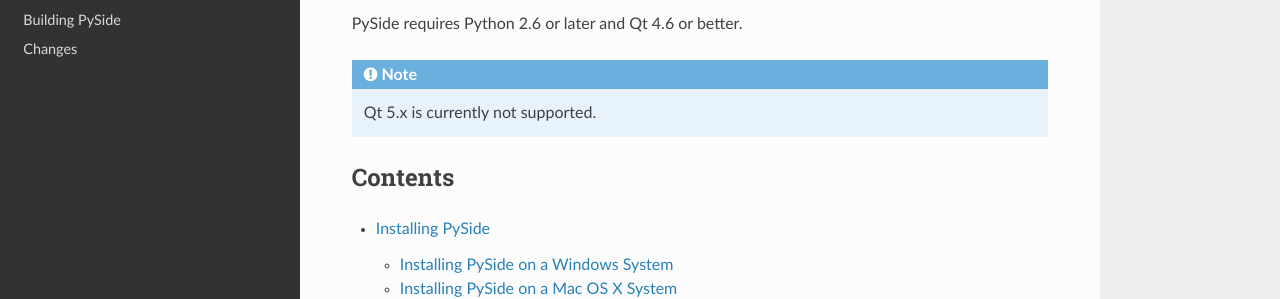
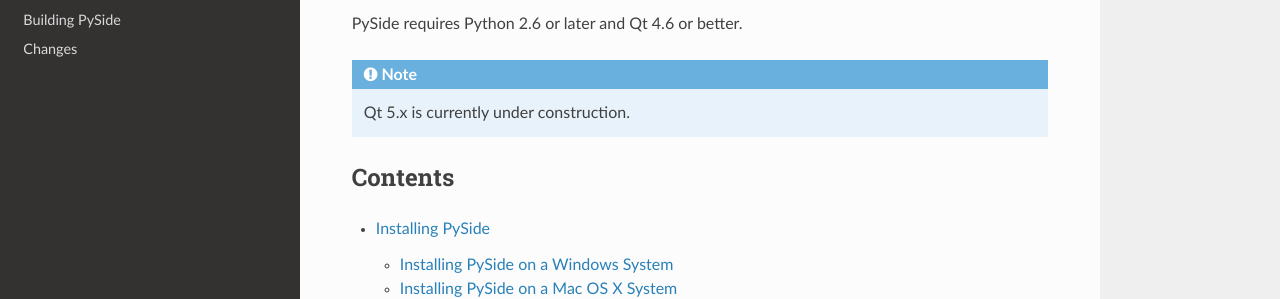
Before and after one commit to pyside/pyside2-setup, a Sphinx documentation site: the page built from docs/index.rst, in a window 1280 px wide and 900 px high, scrolled down 413 px. Shown: the part 155-454 px from the top of the window. Built offline with Sphinx 7.4.7 and the Read the Docs theme 2.0.0, drawn with Linux system fonts in a browser that asks for light colours.

Commit message:
minimal update of Qt5 status.

```diff
--- a/docs/index.rst
+++ b/docs/index.rst
@@ -46,7 +46,7 @@ PySide requires Python 2.6 or later and Qt 4.6 or better.
 
 .. note::
 
-   Qt 5.x is currently not supported.
+   Qt 5.x is currently under construction.
 
 
 Contents
```
